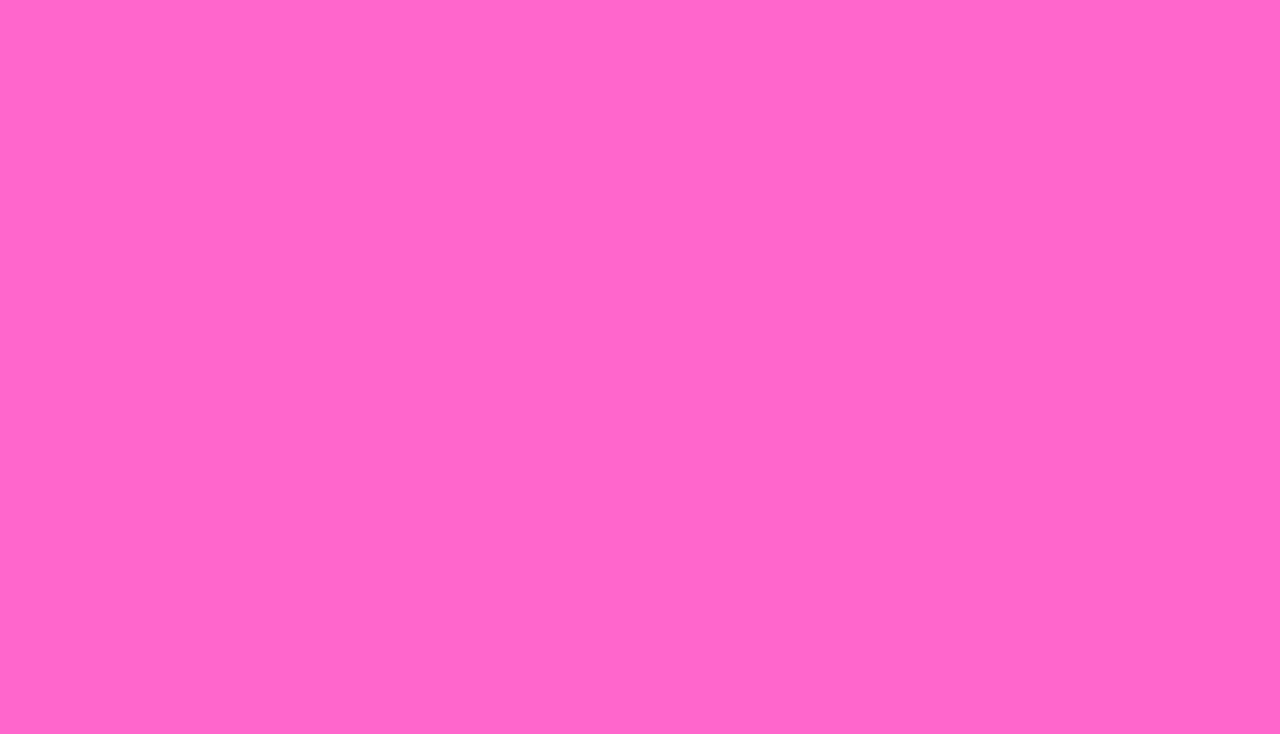
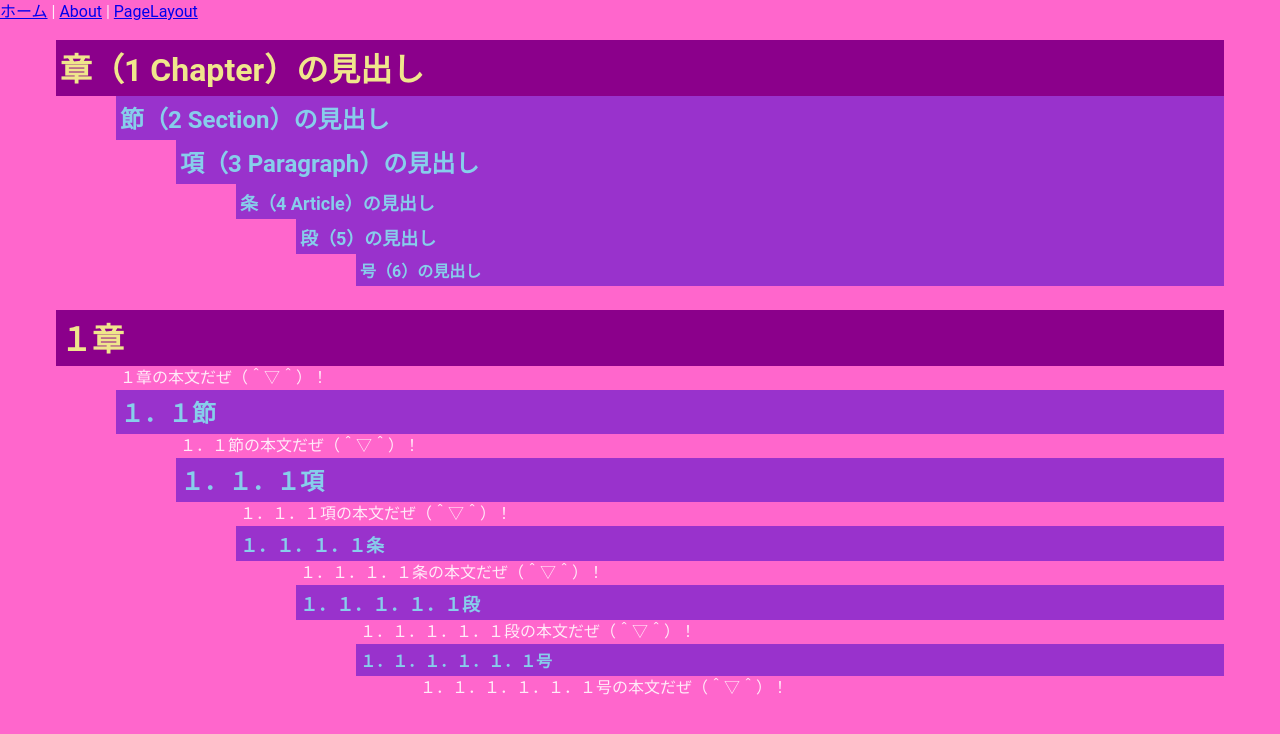
Before and after one commit to muzudho/Warabenture-2025, a Nuxt app: page /page-layout in a window 1280 px wide. Before the commit this address had no page. Shown: the top 734 px of the page. Built offline with nearby package versions, Linux system fonts and the light colour scheme.

Commit message:
Navigation

```diff
--- a/app.vue
+++ b/app.vue
@@ -3,6 +3,20 @@
         <v-main>
             <NuxtLayout>
 
+                <!-- ナビゲーション -->
+                <nav>
+                    <!--
+                        pages/ フォルダー下のページのファイル名は、
+                        Nuxt 公式では kebab-case、
+                            📖 https://nuxt.com/docs/3.x/guide/directory-structure/pages
+                        Tauri では PascalCase が習慣的に使われています。異なるので注意。
+                    -->
+                    <router-link to="/">ホーム</router-link> |
+                    <router-link to="/about">About</router-link> |
+                    <router-link to="/page-layout">PageLayout</router-link>
+                </nav>
+
+                <!-- /pages フォルダーの中にある .vue ファイル がここに埋め込まれます。 -->
                 <NuxtPage />
 
             </NuxtLayout>
--- a/pages/about.vue
+++ b/pages/about.vue
@@ -1,3 +1,13 @@
 <template>
-    <h1>アバウト</h1>
+    <v-container>
+
+        <h1>About ページだぜ！</h1>
+
+        <p>制作者：むずでょ</p>
+        <p>ワラベンチャーでは、Ｗｅｂとデスクトップで両用できるアプリケーションを開発していっているぜ（＾▽＾）！</p>
+
+        <hr/>
+        <router-link to="/">ホームに戻る</router-link>
+
+    </v-container>
 </template>
--- /dev/null
+++ b/pages/page-layout.vue
@@ -0,0 +1,44 @@
+<template>
+    <v-container>
+        <!-- 上は［巻］＞［編］＞［部］ -->
+        <h1>章（1 Chapter）の見出し</h1>
+        <h2>節（2 Section）の見出し</h2>
+        <h3>項（3 Paragraph）の見出し</h3>
+        <h4>条（4 Article）の見出し</h4>
+        <h5>段（5）の見出し</h5><!-- ５段目とか日本語に無い。条と段の順序は同じぐらい -->
+        <h6>号（6）の見出し</h6><!-- ６段目とか日本語に無い。号も苦しい。住所に倣うなら目、番、豪だろうか？ -->
+
+        <br/>
+
+        <h1>１章</h1>
+        <section class="sec-1">
+            １章の本文だぜ（＾▽＾）！
+        </section>
+
+        <h2>１．１節</h2>
+        <section class="sec-2">
+            １．１節の本文だぜ（＾▽＾）！
+        </section>
+
+        <h3>１．１．１項</h3>
+        <section class="sec-3">
+            １．１．１項の本文だぜ（＾▽＾）！
+        </section>
+
+        <h4>１．１．１．１条</h4>
+        <section class="sec-4">
+            １．１．１．１条の本文だぜ（＾▽＾）！
+        </section>
+
+        <h5>１．１．１．１．１段</h5>
+        <section class="sec-5">
+            １．１．１．１．１段の本文だぜ（＾▽＾）！
+        </section>
+
+        <h6>１．１．１．１．１．１号</h6>
+        <section class="sec-6">
+            １．１．１．１．１．１号の本文だぜ（＾▽＾）！
+        </section>
+
+</v-container>
+</template>
```
Also changed, not shown: pages/README.md (added).
